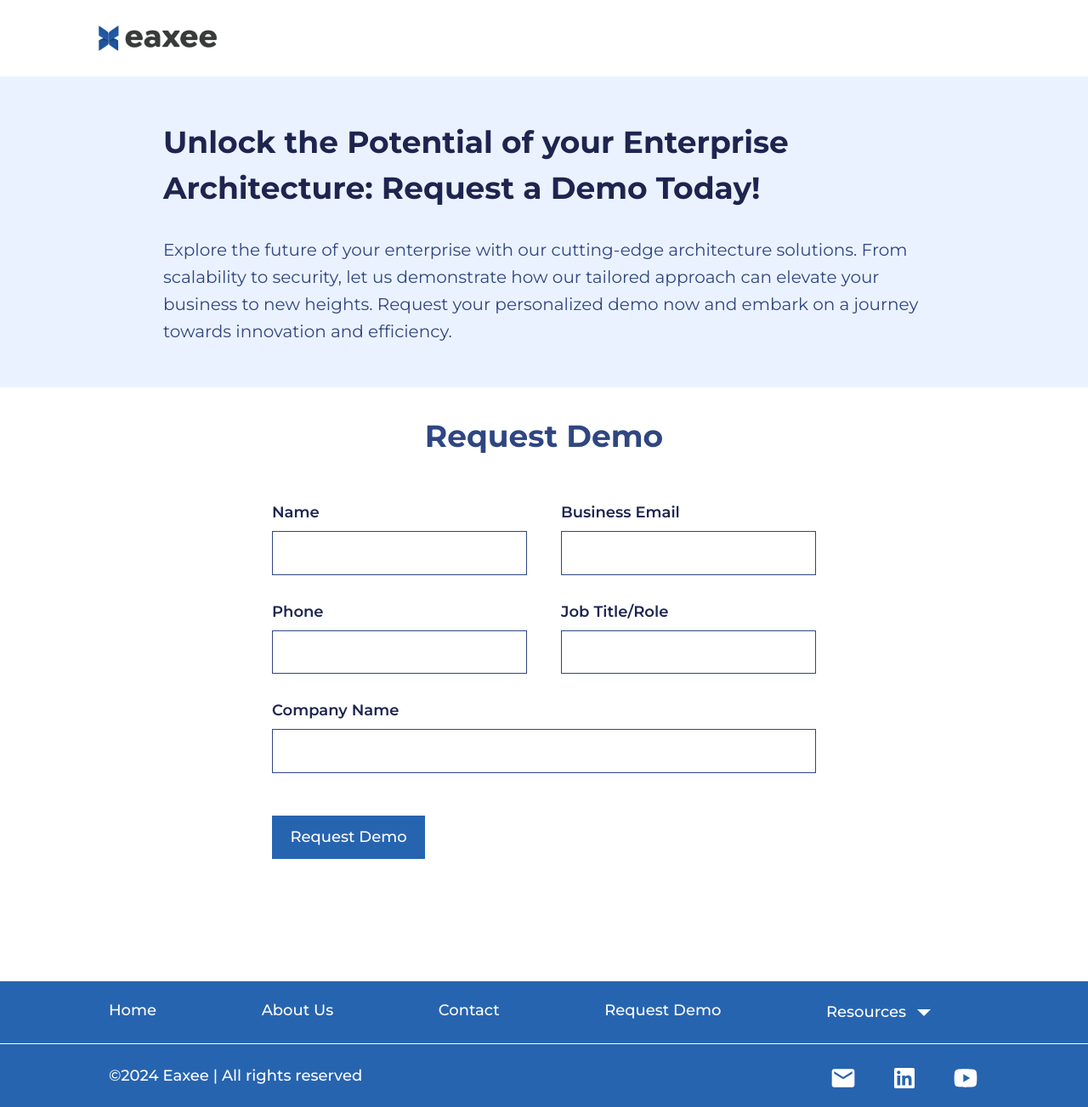
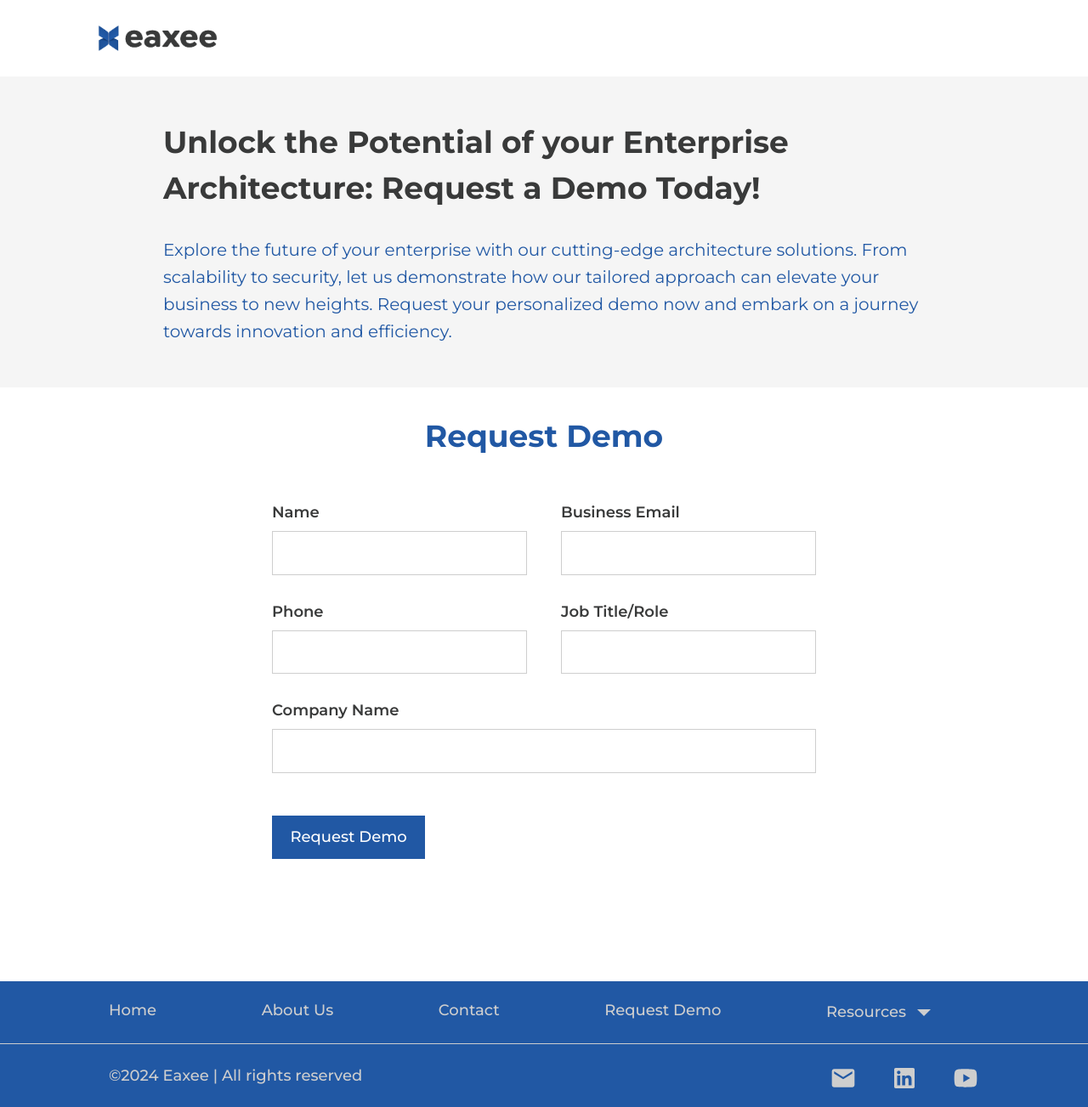
Before and after one commit to FZehra1512/Eaxee, a React (Create React App) app in the folder front-end/: page /requestDemo in a window 1280 px wide. Shown: the whole page at 85% size. Built offline with nearby package versions, Linux system fonts and the light colour scheme.

Commit message:
Color shades updated

```diff
--- a/front-end/src/App.css
+++ b/front-end/src/App.css
@@ -67,7 +67,7 @@ ul
 
 .button {
   box-sizing: border-box;
-  background-color: #2764b0;
+  background-color: #2158A4;
   border: none;
   color: #fff;
   padding: 16px 20px;
--- a/front-end/src/Components/Features/features.module.css
+++ b/front-end/src/Components/Features/features.module.css
@@ -12,11 +12,11 @@
 
 .featuresBannerHeading {
     text-align: center;
-    color: #2F4682;
     padding: 0 6%;
 }
 
 .featuresBannerHeading h1 {
+    color: #2158A4;
     font-size: 3rem;
     font-weight: 700;
 }
@@ -25,6 +25,7 @@
     font-size: 1.25rem;
     font-weight: 400;
     margin: 18px 0 40px;
+    color: #393a3a;
 }
 
 .features {
@@ -43,23 +44,25 @@
     font-size: 1.75rem;
     font-weight: 700;
     text-align: left;
-    color: #2F4682;
+    color: #2158A4;
 }
 
 .featureDescription ul li {
     list-style-type: disc;
     font-size: 1.125rem;
-    color: #1D254F;
+    color: #393a3a;
     padding-top: 30px;
     line-height: 24px;
 }
 
 
-.whyeaxee{
-    background-color: #EBF2FF;
+.whyeaxee {
+    background-color: #cecece36;
     padding: 3rem 0;
 }
-
+.whyeaxee h1{
+    color: #393a3a;
+}
 /* Tablet + Mobiles */
 @media screen and (max-width: 1023px) {
     .features {
--- a/front-end/src/Components/Footer/footer.module.css
+++ b/front-end/src/Components/Footer/footer.module.css
@@ -1,6 +1,6 @@
 .footerContainer {
     min-width: 100%;
-    background-color: #2764b0;
+    background-color: #2158A4;
     display: flex;
     flex-direction: column;
     align-items: center;
@@ -14,7 +14,7 @@
 }
 
 .footer {
-    border-top: 1px solid #fff;
+    border-top: 1px solid #cecece;
     width: 100%;
     padding: 0.8rem 10%;
 }
@@ -27,7 +27,7 @@
 
 .footer p, .weblink, .dropdownButton {
     font-size: 18px;
-    color: #fff;
+    color: #cecece;
     font-weight: 500;
 }
 
@@ -81,7 +81,7 @@
 
 .socialLinks a {
     font-size: 32px;
-    color: #fff;
+    color: #cecece;
     transition: transform 0.3s ease;
 }
 
--- a/front-end/src/Components/MainTools/maintools.module.css
+++ b/front-end/src/Components/MainTools/maintools.module.css
@@ -12,7 +12,7 @@
     font-size: 3rem;
     font-weight: 700;
     text-align: center;
-    color: #2F4682;
+    color: #2158A4;
     margin-bottom: 10px;
 }
 
@@ -35,11 +35,11 @@
     font-size: 2rem;
     font-weight: 700;
     text-align: left;
-    color: #222F4B;
+    color: #393a3a;
 }
 
 .toolDescription p {
-    color: #1D254F;
+    color: #393a3a;
     font-weight: 400;
     font-size: 1rem;
     margin: 20px 0;
@@ -48,6 +48,7 @@
 
 .toolDescription span {
     font-weight: 600;
+    color: #2158A4;
 }
 
 .toolDetails img {
--- a/front-end/src/Components/Navbar/navbar.css
+++ b/front-end/src/Components/Navbar/navbar.css
@@ -27,10 +27,11 @@
 .logo {
   height: 30px;
   width: 140.5px;
+
 }
 
 .logoName {
-  color: #222F4B;
+  /* color: #222F4B; */
   font-size: 24px;
   font-weight: 700;
   line-height: 19px;
@@ -79,7 +80,7 @@
 }
 
 .nav__link {
-  color: #222F4B;
+  color: #393a3a;
   font-size: 18px;
   font-weight: 500;
   line-height: 19px;
--- a/front-end/src/Components/ResourceSection/resourceSection.module.css
+++ b/front-end/src/Components/ResourceSection/resourceSection.module.css
@@ -10,7 +10,7 @@
     font-size: 48px;
     font-weight: 700;
     text-align: center;
-    color: #2F4682;
+    color: #2158A4;
 }
 
 .resources {
@@ -59,7 +59,7 @@
     padding: 20px 0;
     width: 100%;
     background-color: #fff;
-    color: #1D254F;
+    color: #393a3a;
     font-weight: 500;
     font-size: 32px;
 }
--- a/front-end/src/Pages/Contact/contact.module.css
+++ b/front-end/src/Pages/Contact/contact.module.css
@@ -9,7 +9,7 @@
 }
 
 .contactPageHeadings {
-    color: #2F4682;
+    color: #2158A4;
     line-height: 60px;
     font-size: 3rem;
     font-weight: 700;
@@ -38,17 +38,17 @@
 .inputField label {
     font-size: 1.125rem;
     font-weight: 600;
-    color: #1D254F;
+    color: #393a3a;
 }
 
 .inputField input,
 textarea {
     outline: none;
-    border: 1px solid #2f4680;
+    border: 1px solid #cecece;
     padding: 0.8em 0.6em;
     width: 100%;
     font-size: 1rem;
-    color: #2F4682;
+    color: #393a3a;
     box-sizing: border-box;
 }
 
@@ -60,14 +60,14 @@ textarea:-webkit-autofill {
 
 .inputField input:focus,
 .inputField textarea:focus {
-    box-shadow: 0px 0px 5px 1px #2f4680;
-    -webkit-box-shadow: 0px 0px 5px 1px #2f4680;
-    -moz-box-shadow: 0px 0px 5px 1px #2f4680;
+    box-shadow: 0px 0px 5px 1px #2158A4;
+    -webkit-box-shadow: 0px 0px 5px 1px #2158A4;
+    -moz-box-shadow: 0px 0px 5px 1px #2158A4;
 }
 
 .errorMessage {
     font-size: 1rem;
-    color: #2F4682;
+    color:#2158A4;
     text-align: left;
 }
 
--- a/front-end/src/Pages/Home/home.module.css
+++ b/front-end/src/Pages/Home/home.module.css
@@ -12,7 +12,7 @@
     font-weight: 700;
     line-height: 65px;
     text-align: center;
-    color: #222F4B;
+    color: #393a3a;
 }
 
 .description h1 {
@@ -24,7 +24,7 @@
 }
 
 .description p span {
-    color: #2764b0;
+    color: #393a3a;
 }
 
 
@@ -32,7 +32,7 @@
     margin-top: 3rem;
     height: 300px;
     width: 100%;
-    background-color: #EBF2FF;
+    background-color: #cecece36;
     padding: 0 8%;
     display: flex;
     flex-direction: column;
@@ -42,12 +42,13 @@
 .demoContainer h1 {
     font-size: 1.75rem;
     font-weight: 600;
-    color: #222F4B;
+    color: #393a3a;
     text-align: center;
 }
 
 #homeButton {
     margin-top: 46px;
+    background-color: #2158A4;
 }
 
 .animation {
--- a/front-end/src/Pages/RequestDemo/requestDemo.module.css
+++ b/front-end/src/Pages/RequestDemo/requestDemo.module.css
@@ -27,7 +27,7 @@
 }
 
 .logoText {
-    color: #000;
+    color: #393a3a;
     font-size: 1.625rem;
     font-weight: 700;
     line-height: 19px;
@@ -42,7 +42,7 @@
 }
 
 .coloredContainer {
-    background-color: #EBF2FF;
+    background-color: #cecece36;;
     width: 100%;
     margin-bottom: 30px;
 }
@@ -56,14 +56,14 @@
     font-size: 2.25rem;
     line-height: 54px;
     font-weight: 700;
-    color: #1D254F;
+    color: #393a3a;
 }
 
 .infoCard p {
     margin-top: 30px;
     font-size: 1.25rem;
     line-height: 32px;
-    color: #2F4682;
+    color: #2158A4;
 }
 
 .demoFormContainer {
@@ -71,7 +71,7 @@
 }
 
 .demoPageHeadings {
-    color: #2F4682;
+    color: #2158A4;
     font-size: 2.25rem;
     font-weight: 700;
 }
--- a/front-end/src/Pages/Resources/Blogs/blogs.css
+++ b/front-end/src/Pages/Resources/Blogs/blogs.css
@@ -20,7 +20,7 @@
 .hero-text h1 {
     font-size: 3rem;
     text-align: center;
-    color: #2F4682;
+    color: #2158A4;
     font-weight: 700;
 }
 
@@ -99,6 +99,7 @@ hr {
     flex-direction: column;
     gap: 10px;
     margin-bottom: 15px;
+    color: #393a3a;
 }
 
 
@@ -138,6 +139,7 @@ hr {
     gap: 10px;
     width: 50%;
     transition: transform 0.3s ease, color 0.3s ease;
+    color: #393a3a;
 }
 
 .box-2-card:hover .box-2-card-text {
@@ -176,7 +178,7 @@ hr {
 
 .heading {
     text-transform: uppercase;
-    color: #2764b0;
+    color: #2158A4;
 }
 
 .blog-container {
@@ -225,6 +227,7 @@ hr {
     gap: 1rem;
     transition: transform 0.3s ease, color 0.3s ease;
     width: 100%;
+    color: #393a3a;
 }
 
 .blog-container-card:hover .card-text {
--- a/front-end/src/Pages/Resources/Videos/Video.css
+++ b/front-end/src/Pages/Resources/Videos/Video.css
@@ -11,7 +11,7 @@
 
 .demo-videos h3 {
     text-align: center;
-    color: #2F4682;
+    color: #2158A4;
     font-size: 3rem;
     font-weight: 700;
     margin-bottom: 2.75rem;
@@ -28,11 +28,11 @@
     flex-direction: column;
     margin-top: 1rem;
     border-radius: 10px;
-    border: 1px solid #222f4b3f;
+    border: 1px solid #cecece;
     overflow: hidden;
     box-shadow: 0 4px 8px rgba(0, 0, 0, 0.1);
     transition: transform 0.3s ease, box-shadow 0.3s ease;
-    background-color: white;
+    background-color: #cecece09;
 }
 
 .video iframe {
@@ -40,7 +40,7 @@
 }
 
 .video p {
-    color: #222F4B;
+    color: #393a3a;
     padding: 1.5rem 1rem;
     font-weight: 600;
     font-size: 1.125rem;
```
Also changed, not shown: front-end/src/Assets/images/demoVideoResource.jpg, 1 other file (tests, documents, lock files or other folders).
